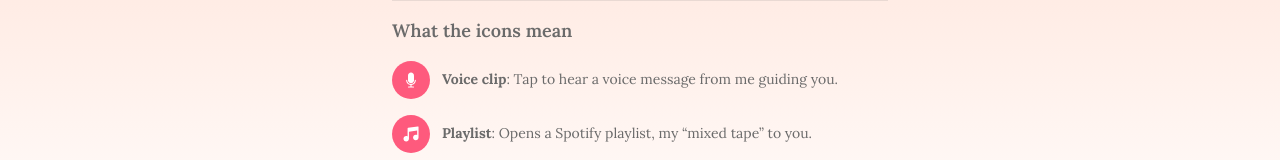
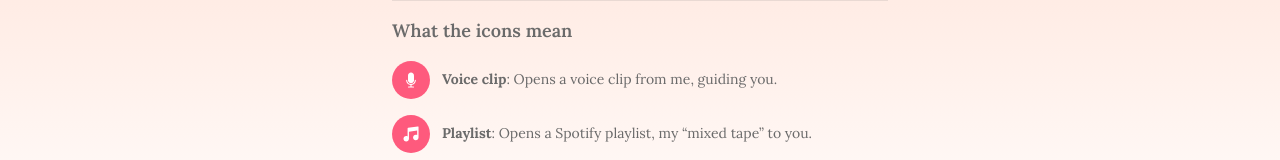
Before and after one commit to KevinMeldau/where-youll-find-me, a React (Vite) app: page /intro in a window 1280 px wide. Shown: the part 523-683 px from the top of the page. Built offline with nearby package versions, Linux system fonts and the light colour scheme.

Commit message:
Text edits

```diff
--- a/src/components/BeganJourneyFooter.tsx
+++ b/src/components/BeganJourneyFooter.tsx
@@ -45,7 +45,7 @@ const BeganJourneyFooter = () => {
               className="w-[38px] shrink-0 transition-transform hover:scale-110"
             />
             <p className="text-sm leading-snug">
-              <strong>Voice clip</strong>: Tap to hear a voice message from me guiding you.
+              <strong>Voice clip</strong>: Opens a voice clip from me, guiding you.
             </p>
           </div>
 
```
